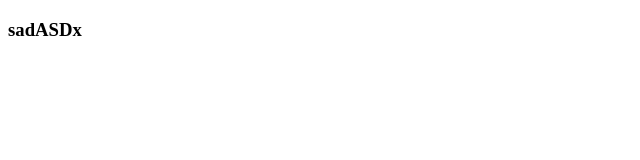
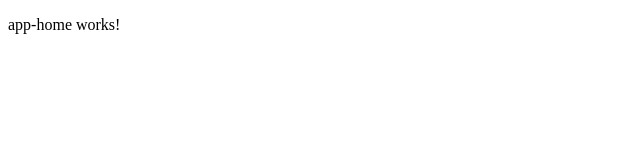
Before and after one commit to daliyajohn/Angular-cli-redux-login, an Angular app: page /home in a window 1280 px wide. Shown: the top 160 px of the page, without its empty margins (0-640 px from the left). Built offline with nearby package versions, Linux system fonts and the light colour scheme.

Commit message:
Lazy loading bug fix

```diff
--- a/src/app/app.component.html
+++ b/src/app/app.component.html
@@ -1,3 +1,2 @@
 
-
-<h3>sadASDx</h3>
+<router-outlet></router-outlet>
--- a/src/app/app.module.ts
+++ b/src/app/app.module.ts
@@ -7,7 +7,7 @@ import { RouterModule } from '@angular/router';
 import { AppComponent } from './app.component';
 import { AppLoginModule } from '../container/app-login/app-login.module';
 import { AppLayoutComponent } from '../container/app-layout/app-layout.component';
-import { appRoutingModule } from './app.routing';
+import { AppRoutingModule } from './app.routing';
 
 @NgModule({
   declarations: [
@@ -17,9 +17,9 @@ import { appRoutingModule } from './app.routing';
   imports: [
     BrowserModule,
     BrowserAnimationsModule,
-    AppLoginModule,
     RouterModule,
-    appRoutingModule
+    AppRoutingModule,
+    AppLoginModule
   ],
   providers: [],
   bootstrap: [AppComponent]
--- a/src/app/app.routing.ts
+++ b/src/app/app.routing.ts
@@ -7,8 +7,8 @@ import { AppHomeComponent } from '../container/app-home/app-home.component';
 
 const appRoutes: Routes = [
       { path: 'home', loadChildren: 'container/app-home/app-home.module#AppHomeModule' },
-      { path: '', component: AppLoginComponent}
+      { path: '', component: AppLoginComponent }
   ];
 
 
-export const appRoutingModule: ModuleWithProviders = RouterModule.forRoot(appRoutes, { enableTracing: false });
+export const AppRoutingModule: ModuleWithProviders = RouterModule.forRoot(appRoutes, { enableTracing: true });
--- a/src/container/app-home/app-home.module.ts
+++ b/src/container/app-home/app-home.module.ts
@@ -1,7 +1,7 @@
 import { NgModule } from '@angular/core';
 import { CommonModule } from '@angular/common';
 import { AppHomeComponent } from './app-home.component';
-import { AppHomeRoutingModule } from './app-home-routing';
+import { AppHomeRoutingModule } from './app-home.routing';
 
 @NgModule({
   imports: [
--- a/src/container/app-login/app-login.module.ts
+++ b/src/container/app-login/app-login.module.ts
@@ -1,7 +1,7 @@
 import { NgModule } from '@angular/core';
 import { CommonModule } from '@angular/common';
 import { AppLoginComponent } from './app-login.component';
-import { AppLoginRoutingModule } from './app-login-routing';
+import { AppLoginRoutingModule } from './app-login.routing';
 
 @NgModule({
   imports: [
```
Also changed, not shown: src/container/app-home/app-home.routing.ts (renamed from src/container/app-home/app-home-routing.ts), src/container/app-login/app-login.routing.ts (renamed from src/container/app-login/app-login-routing.ts).
